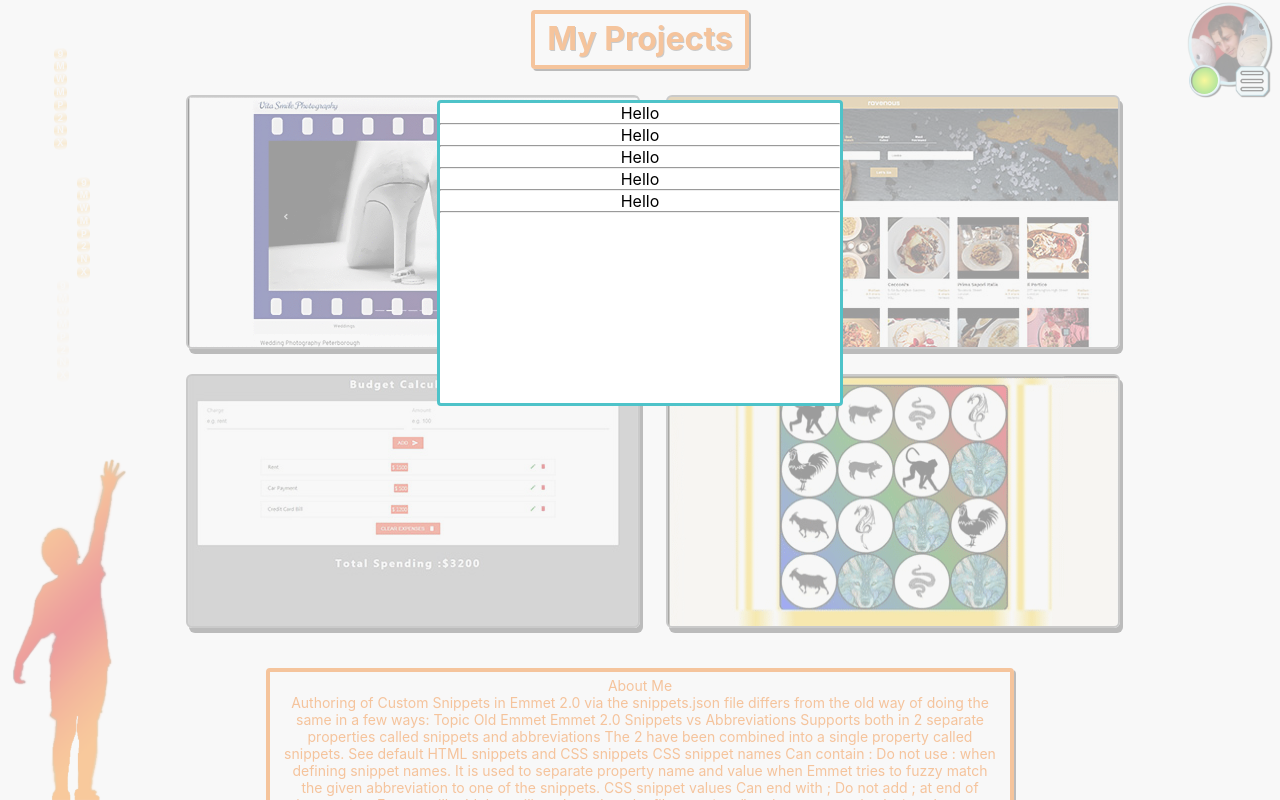
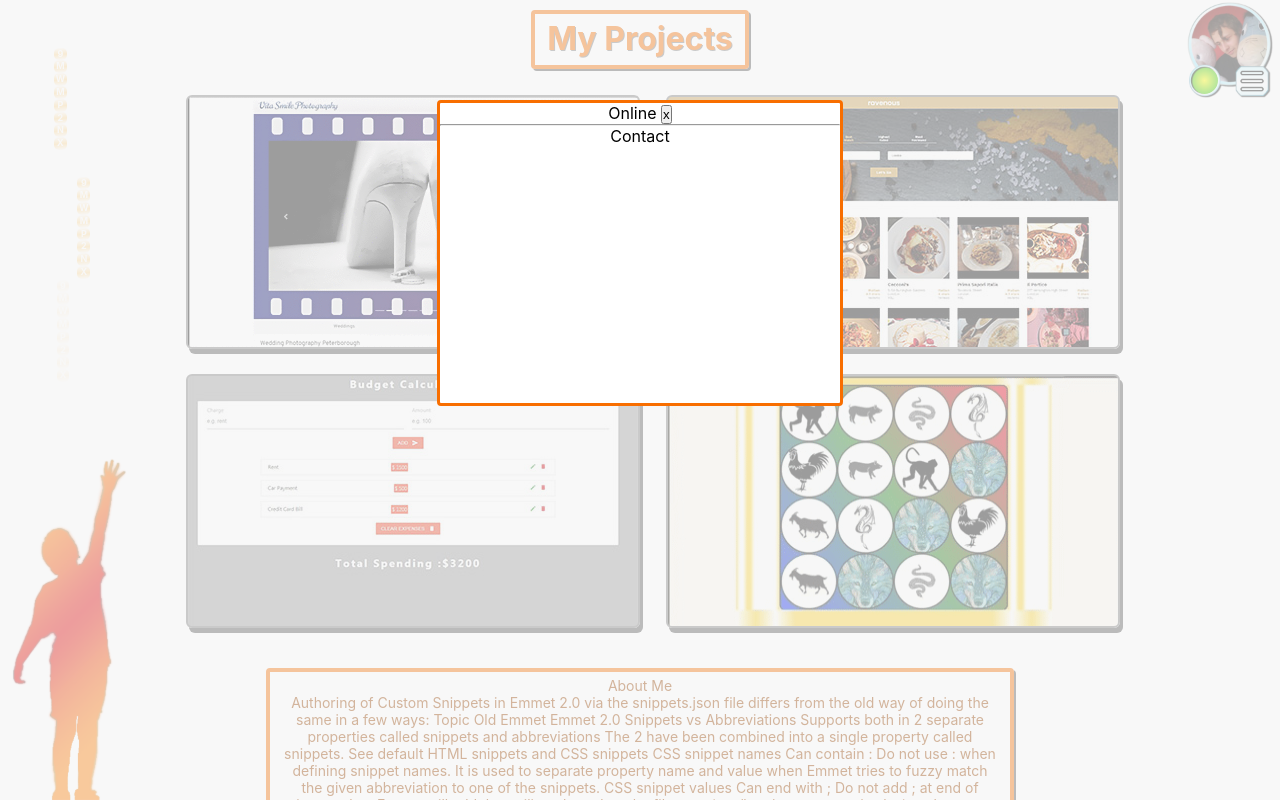
Before and after one commit to Hex-Zero/Mantas-Brasiunas-old, a React (Create React App) app: page / in a window 1280 px wide. Both pictures are taken after a click on the picture 1227 px from the left and 50 px from the top of the page. Shown: the top 800 px of the page. Built offline with nearby package versions, Linux system fonts and the light colour scheme.

Commit message:
Moved the visibility prop to context api

```diff
--- a/src/App.js
+++ b/src/App.js
@@ -4,6 +4,8 @@ import Projects from "./components/Projects"
 import Connect from "./components/Connect"
 import Cover from "./components/Cover"
 import styled from "styled-components"
+
+import { ModalProvider } from "./components/ModalContext"
 
 function App() {
   // const [show, setShow] = useState(false)
@@ -17,10 +19,12 @@ function App() {
   // }, [])
   return (
     <Styled>
-      <Background />
-      <Cover />
-      <Projects />
-      <Connect />
+      <ModalProvider>
+        <Background />
+        <Cover />
+        <Projects />
+        <Connect />
+      </ModalProvider>
     </Styled>
   )
 }
--- a/src/assets/About.js
+++ b/src/assets/About.js
@@ -28,7 +28,7 @@ const About = () => {
       Tab stops and cursors in custom snippets The syntax for tab stops in custom Emmet snippets
       follows the Textmate snippets syntax. Use , for tab stops and for tab stops with placeholders.
       Previously, | or was used to denote the cursor location in the custom Emmet snippet. This is
-      no longer supported. Use instead. Emmet configuration{" "}
+      no longer supported. Use instead. Emmet configuration
     </p>
   )
 }
--- a/src/components/Connect.js
+++ b/src/components/Connect.js
@@ -1,57 +1,22 @@
-import React, { useState } from "react"
+import React, { useContext } from "react"
 import con from "../assets/connect.png"
-import styled, { keyframes } from "styled-components"
+import styled from "styled-components"
 import Modal from "./Modal"
+import { ModalContext } from "./ModalContext"
+
 const Connect = () => {
-  const [cover, setVisible] = useState("hidden")
-  const [coverAnim, setCoverAnim] = useState()
-  const [modal, setModal] = useState(false)
-  const handleModal = value => {
-    if (value) {
-      setVisible("visible")
-      setModal(true)
-      setCoverAnim(coverUp)
-    } else {
-      setCoverAnim(coverdown)
-      setTimeout(() => setVisible("hidden"), 500)
-      setModal(false)
-    }
+  const [visible, setVisible] = useContext(ModalContext)
+  const showModal = value => {
+    setVisible(value)
   }
   return (
     <Styled>
-      <Modal visible={modal} />
-      <Coverup cover={cover} coverAnim={coverAnim} onClick={() => handleModal(false)} />
+      <Modal />
       <Status />
-      <Image onClick={() => handleModal(true)} src={con} alt="" />
+      <Image src={con} alt="" onClick={() => setVisible(true)} />
     </Styled>
   )
 }
-const coverUp = keyframes`
-0%{
- opacity: 0;
-}
-100%{
-  opacity: 1;
-}
-`
-const coverdown = keyframes`
-0%{
- opacity: 1;
-}
-100%{
-  opacity: 0;
-}
-`
-const Coverup = styled.div`
-  position: fixed;
-  width: 100%;
-  height: 100%;
-  top: 0;
-  background: #f5f5f5a3;
-  visibility: ${props => props.cover};
-  animation: ${props => props.coverAnim} 750ms forwards;
-  z-index: 2;
-`
 
 const Image = styled.img`
   position: fixed;
--- a/src/components/Modal.js
+++ b/src/components/Modal.js
@@ -1,19 +1,28 @@
-import React from "react"
+import React, { useState, useEffect, useContext } from "react"
 import styled, { keyframes } from "styled-components"
-const Modal = ({ visible }) => {
+import { ModalContext } from "./ModalContext"
+const Modal = () => {
+  const [visible, setVisible] = useContext(ModalContext)
+  const [coverAnim, setCoverAnim] = useState()
+  const [cover, setCover] = useState()
+  useEffect(() => {
+    if (visible) {
+      setCover(true)
+      setCoverAnim(coverUp)
+    } else {
+      setCoverAnim(coverdown)
+      setTimeout(() => setCover(false), 750)
+    }
+  }, [visible])
   return (
     <Styled>
+      <Coverup cover={cover} coverAnim={coverAnim} onClick={() => setVisible(false)} />
       <StyledModal visible={visible}>
-        <p>Hello</p>
+        <p>
+          Online <button onClick={() => setVisible(false)}>x</button>
+        </p>
         <hr />
-        <p>Hello</p>
-        <hr />
-        <p>Hello</p>
-        <hr />
-        <p>Hello</p>
-        <hr />
-        <p>Hello</p>
-        <hr />
+        <p>Contact</p>
       </StyledModal>
     </Styled>
   )
@@ -21,16 +30,27 @@ const Modal = ({ visible }) => {
 
 const ModalIn = keyframes`
 0%{margin-top: -400px}
-100%{
-    margin-top: 0px
-}
+100%{margin-top: 0px}
 `
-// const ModalOut = keyframes`
-// 0%{margin-top: -400px}
-// 100%{
-//     margin-top: 0px
-// }
-// `
+const coverUp = keyframes`
+0%{opacity: 0;}
+100%{opacity: 1;}
+`
+const coverdown = keyframes`
+0%{opacity: 1;}
+100%{opacity: 0;}
+`
+const Coverup = styled.div`
+  position: fixed;
+  width: 100%;
+  height: 100%;
+  top: 0;
+  background: #f5f5f5a3;
+  visibility: ${props => (props.cover ? "visible" : "hidden")};
+  animation: ${props => props.coverAnim} 750ms forwards;
+  z-index: 2;
+`
+
 const StyledModal = styled.div`
   visibility: ${props => (props.visible ? "visible" : "hidden")};
   top: 100px;
@@ -43,7 +63,7 @@ const StyledModal = styled.div`
   margin-right: auto;
   background: white;
   text-align: center;
-  border: solid 3px #4ec3c9;
+  border: solid 3px #f86e00;
   border-radius: 4px;
   animation: ${props => (props.visible ? ModalIn : false)} 750ms linear;
   z-index: 3;
@@ -52,13 +72,6 @@ const StyledModal = styled.div`
   }
 `
 
-const Styled = styled.div`
-  /* margin-top: 100px;
-  justify-content: center;
-  width: 100%;
-  display: flex;
-  top: 0;
-  position: fixed; */
-`
+const Styled = styled.div``
 
 export default Modal
--- /dev/null
+++ b/src/components/ModalContext.js
@@ -0,0 +1,10 @@
+import React, { useState, createContext } from "react"
+
+export const ModalContext = createContext()
+
+export const ModalProvider = props => {
+  const [visible, setVisible] = useState(false)
+  return (
+    <ModalContext.Provider value={[visible, setVisible]}>{props.children}</ModalContext.Provider>
+  )
+}
--- a/src/components/Projects.js
+++ b/src/components/Projects.js
@@ -15,30 +15,30 @@ const Projects = () => {
         <VideoCards
           url={vita}
           title={"Vita Smile Photograpy"}
-          content={"Red heared angel with Yellow wings"}
+          content={"Landing page for a local family run photograpy bussiness"}
           git="https://github.com/Hex-Zero/VitaSmilePhotography"
           web="https://vita-smile-photography.uk/"
         />
         <VideoCards
           url={ravenouse}
           title={"Ravenouse"}
-          content={"Red heared angel with Yellow wings"}
-          git=""
-          web=""
+          content={"Practise reciving JSON data from Yelp API"}
+          git="https://github.com/Hex-Zero/React-Codecademy"
+          web="https://hex-zero.github.io/React-Codecademy/"
         />
         <VideoCards
           url={budget}
           title={"Budget Calculator"}
-          content={"Action packed anime series"}
-          git=""
-          web=""
+          content={"Exploration of React-Hooks in a budget calculator application"}
+          git="https://github.com/Hex-Zero/React-Hook-App"
+          web="https://hex-zero.github.io/React-Hook-App/"
         />
         <VideoCards
           url={first}
           title={"My First Website"}
-          content={"Action packed anime series"}
-          git=""
-          web=""
+          content={"My first steps in JavaScript, Made a classic memory game"}
+          git="https://github.com/Hex-Zero/xFirst"
+          web="https://hex-zero.github.io/xFirst/main.html"
         />
         <About />
       </div>
@@ -75,7 +75,7 @@ const Styled = styled.div`
     border: solid 4px #f86e00;
     border-radius: 4px;
     padding: 5px 10px;
-    color: #f86e00;
+    color: #984401;
 
     box-shadow: 2px 2px #555;
     font-size: 14px;
--- a/src/components/VideoCards.js
+++ b/src/components/VideoCards.js
@@ -14,11 +14,11 @@ const VideoCards = ({ url, title, content, git, web }) => {
   return (
     <Stlyed>
       <Video className="card" url={url} onMouseEnter={handleSlideIn} onClick={handleSlideIn}>
-        {/* <video autoplay="autoplay" loop="loop">
-          <source src={video} type="video/mp4" />
-        </video> */}
-
-        <Slide onMouseLeave={handleSlideOut} animation={state} className="slide">
+        <Slide
+          onMouseLeave={handleSlideOut}
+          onClick={handleSlideOut}
+          animation={state}
+          className="slide">
           <h1 className="title">{title}</h1>
           <p className="content">{content}</p>
           <div className="links">
```
Also changed, not shown: src/components/Contact.js (added, +13 -0 lines).
